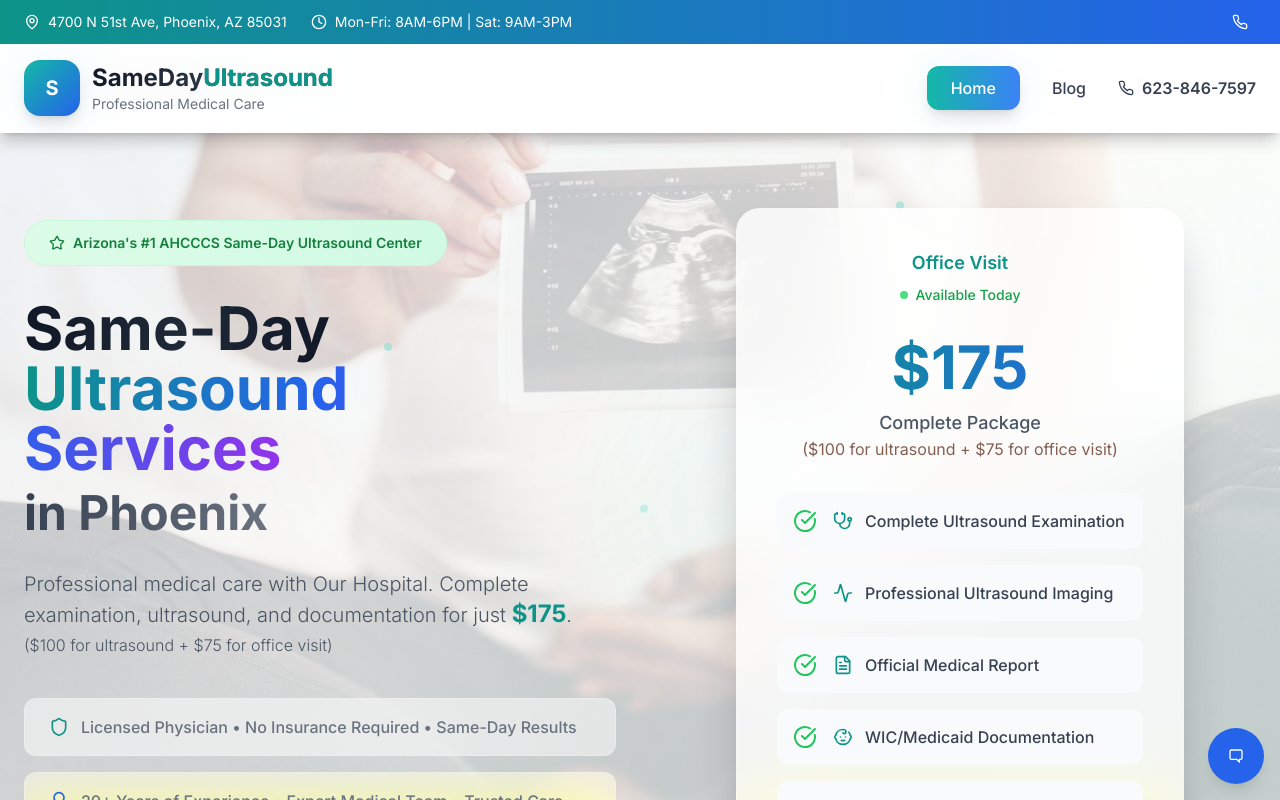
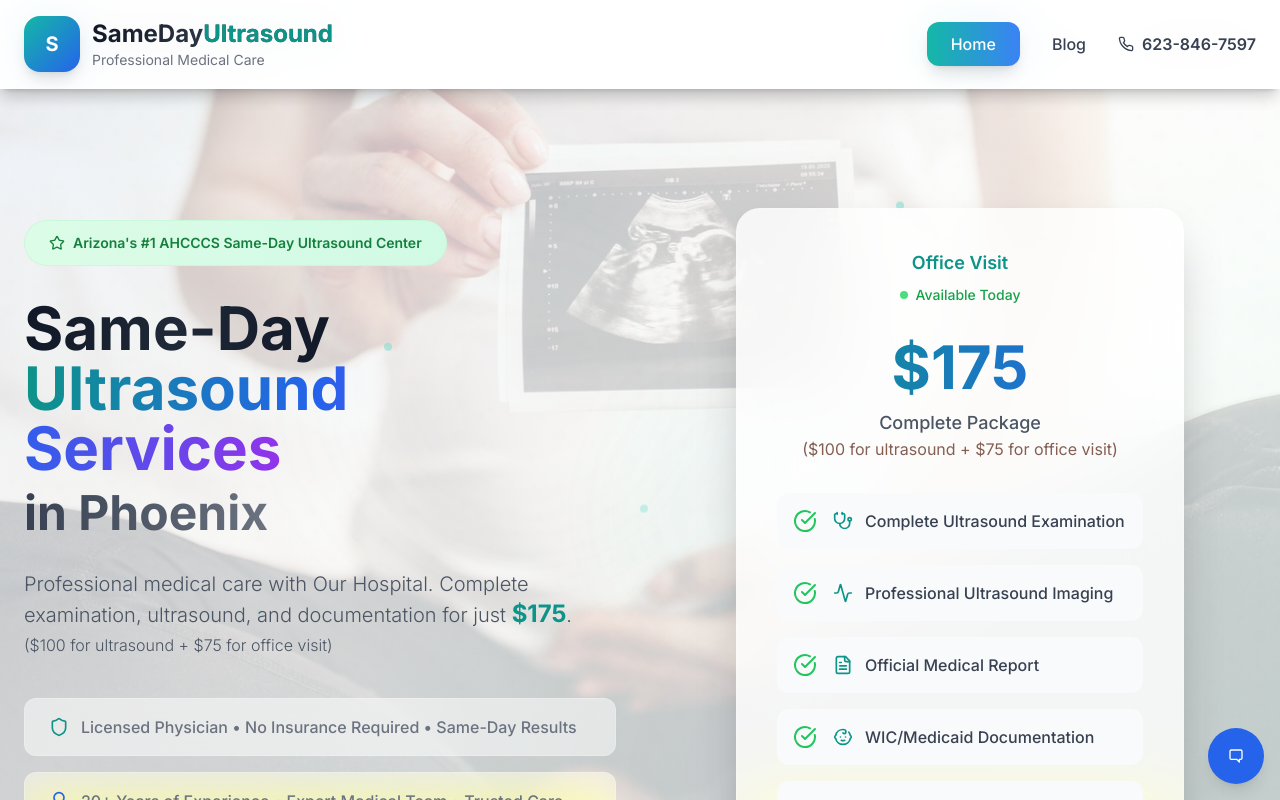
Before and after one commit to yash9424/gayneco-main, a Next.js app in the folder SameDayUltraSound/: page / in a window 1280 px wide. Shown: the top 800 px of the page. Built offline with nearby package versions, Linux system fonts and the light colour scheme.

Commit message:
Update SameDayUltraSound header and footer components

```diff
--- a/SameDayUltraSound/components/footer.tsx
+++ b/SameDayUltraSound/components/footer.tsx
@@ -31,11 +31,11 @@ export default function Footer() {
               </div>
               <div className="flex items-center space-x-3">
                 <MapPin className="w-5 h-5 text-blue-400" />
-                <span>Phoenix, Arizona</span>
+                <span>4700 N 51st Ave, Phoenix, AZ 85031</span>
               </div>
               <div className="flex items-center space-x-3">
                 <Clock className="w-5 h-5 text-blue-400" />
-                <span>Same-Day Available</span>
+                <span>Mon-Fri: 8AM-6PM | Sat: 9AM-3PM</span>
               </div>
             </div>
           </div>
--- a/SameDayUltraSound/components/header.tsx
+++ b/SameDayUltraSound/components/header.tsx
@@ -12,61 +12,14 @@ export default function Header() {
   const [isMenuOpen, setIsMenuOpen] = useState(false)
   const [showContactInMain, setShowContactInMain] = useState(true)
   const [mounted, setMounted] = useState(false)
-  const [showTopBar, setShowTopBar] = useState(true)
-  const [lastScrollY, setLastScrollY] = useState(0)
-
   React.useEffect(() => {
     setMounted(true);
-
-    const handleScroll = () => {
-      const currentScrollY = window.scrollY
-
-      if (currentScrollY > lastScrollY && currentScrollY > 100) {
-        // Scrolling down - hide blue bar
-        setShowTopBar(false)
-      } else {
-        // Scrolling up - show blue bar
-        setShowTopBar(true)
-      }
-
-      setLastScrollY(currentScrollY)
-    }
-
-    window.addEventListener('scroll', handleScroll, { passive: true })
-    return () => window.removeEventListener('scroll', handleScroll)
-  }, [lastScrollY])
+  }, [])
 
   return (
     <div className="header-container fixed top-0 left-0 right-0 w-full z-[60]">
-      {/* Top Info Bar */}
-      <div className={`top-info-bar bg-gradient-to-r from-teal-600 to-blue-600 text-white py-2 sm:py-3 text-xs sm:text-sm backdrop-blur-xl transition-transform duration-300 ${showTopBar ? 'translate-y-0' : '-translate-y-full'}`}>
-        <div className="max-w-7xl mx-auto px-4 sm:px-6 flex justify-between items-center">
-          <div className="flex items-center space-x-3 sm:space-x-6">
-            <motion.div
-              className="flex items-center"
-              whileHover={{ scale: 1.05 }}
-            >
-              <MapPin className="w-3 h-3 sm:w-4 sm:h-4 mr-1 sm:mr-2" />
-              <span className="hidden sm:inline">4700 N 51st Ave, Phoenix, AZ 85031</span>
-              <span className="sm:hidden">Phoenix, AZ</span>
-            </motion.div>
-            <div className="hidden lg:flex items-center">
-              <Clock className="w-4 h-4 mr-2" />
-              <span>Mon-Fri: 8AM-6PM | Sat: 9AM-3PM</span>
-            </div>
-          </div>
-          <motion.div
-            className="flex items-center"
-            whileHover={{ scale: 1.05 }}
-          >
-            <Phone className="w-3 h-3 sm:w-4 sm:h-4 mr-1 sm:mr-2" />
-
-          </motion.div>
-        </div>
-      </div>
-
       {/* Main Header */}
-      <header className={`bg-white/90 dark:bg-gray-900/90 backdrop-blur-xl shadow-lg border-b border-white/20 transition-transform duration-300 ${showTopBar ? '' : '-translate-y-10 sm:-translate-y-12'}`}>
+      <header className="bg-white/90 dark:bg-gray-900/90 backdrop-blur-xl shadow-lg border-b border-white/20">
         <div className="max-w-7xl mx-auto px-4 sm:px-6">
           <div className="flex justify-between items-center py-3 sm:py-4">
             {/* Logo */}
```
